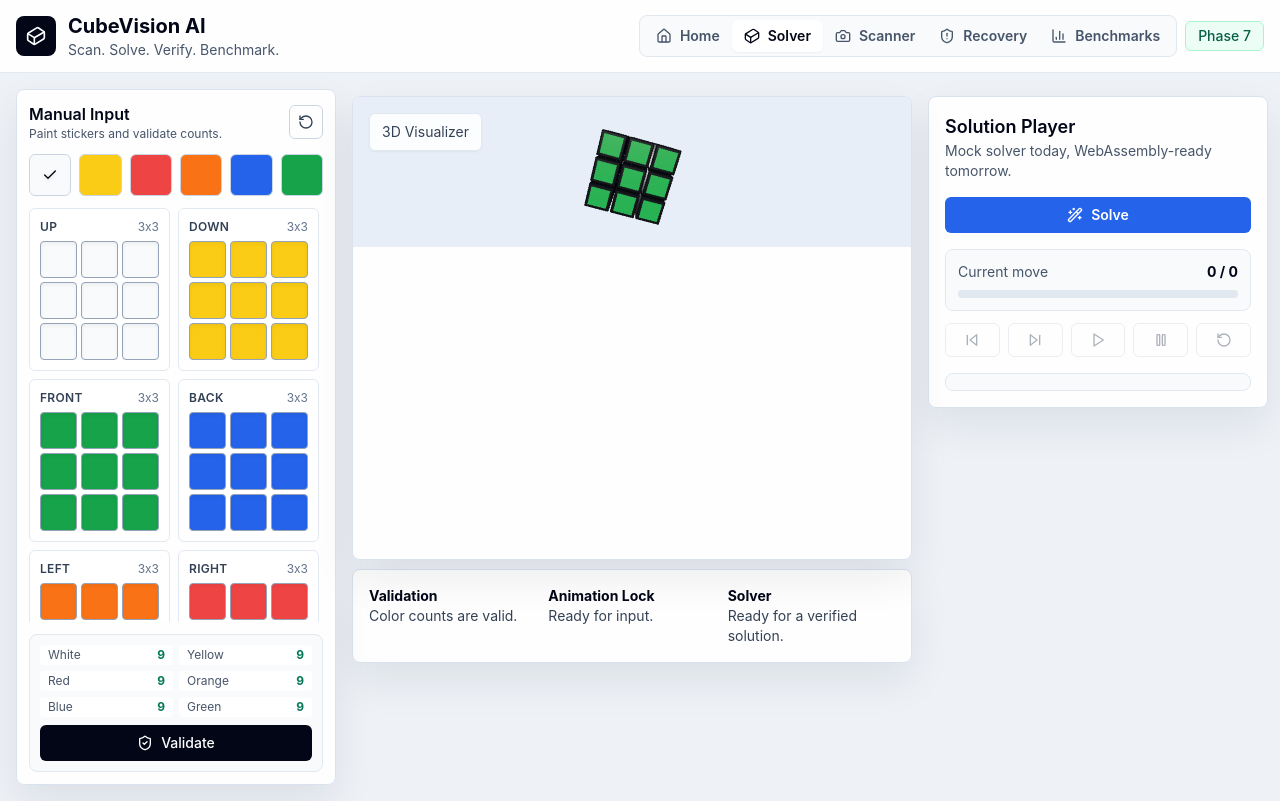
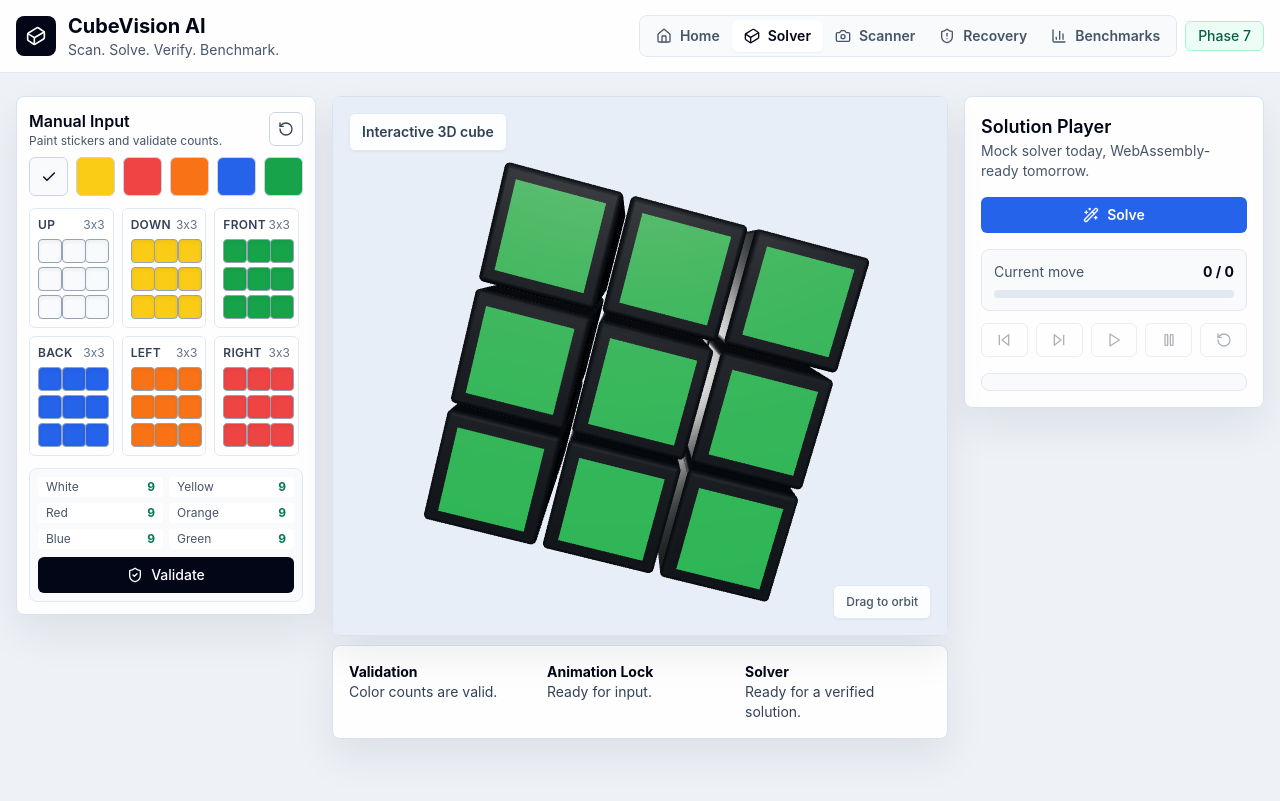
Before and after one commit to vamshichethan/CubeVision-AI-Rubik-s-Cube-Scanner-Solver, a React (Vite) app: page / in a window 1280 px wide. Both pictures are taken after a click on the button "Solver". Built offline with nearby package versions, Linux system fonts and the light colour scheme.

Commit message:
Improve solver workspace layout

```diff
--- a/src/App.tsx
+++ b/src/App.tsx
@@ -135,7 +135,7 @@
           onNavigate={setCurrentPage}
         />
       ) : currentPage === 'workspace' ? (
-        <main className="mx-auto grid min-h-[calc(100vh-89px)] max-w-[1800px] grid-cols-1 gap-4 p-4 xl:grid-cols-[320px_minmax(560px,1fr)_340px]">
+        <main className="mx-auto grid min-h-[calc(100vh-89px)] max-w-[1900px] grid-cols-1 gap-4 p-4 xl:grid-cols-[300px_minmax(520px,1fr)_300px]">
           <div className="xl:sticky xl:top-24 xl:self-start">
             <ManualInputPanel
               cubeState={cubeState}
@@ -147,7 +147,7 @@
             />
           </div>
 
-          <div className="flex min-h-[500px] flex-col gap-4">
+          <div className="flex min-h-[560px] flex-col gap-4">
             <div className="xl:sticky xl:top-24 xl:z-10">
               <CubeScene
                 cubeState={cubeState}
--- a/src/components/Cube3D/CubeScene.tsx
+++ b/src/components/Cube3D/CubeScene.tsx
@@ -11,18 +11,21 @@
 
 export function CubeScene({ cubeState, animation, onAnimationComplete }: Props) {
   return (
-    <section className="panel relative min-h-[min(58vh,520px)] overflow-hidden rounded-lg">
-      <Canvas dpr={[1, 2]} gl={{ antialias: true }}>
+    <section className="panel relative h-[clamp(520px,calc(100vh-260px),760px)] overflow-hidden rounded-lg bg-[#e8eef7]">
+      <Canvas className="h-full w-full" dpr={[1, 2]} gl={{ antialias: true }}>
         <color attach="background" args={['#e8eef7']} />
-        <PerspectiveCamera makeDefault position={[5, 4.4, 6]} fov={42} />
-        <ambientLight intensity={1.15} />
-        <directionalLight position={[5, 8, 6]} intensity={2.2} />
-        <directionalLight position={[-4, -2, -3]} intensity={0.55} />
+        <PerspectiveCamera makeDefault position={[4.6, 3.8, 5.8]} fov={38} />
+        <ambientLight intensity={1.2} />
+        <directionalLight position={[5, 8, 6]} intensity={2.35} />
+        <directionalLight position={[-4, -2, -3]} intensity={0.65} />
         <RubiksCube cubeState={cubeState} animation={animation} onAnimationComplete={onAnimationComplete} />
-        <OrbitControls enableDamping dampingFactor={0.08} minDistance={4.2} maxDistance={9} />
+        <OrbitControls enableDamping dampingFactor={0.08} minDistance={4.2} maxDistance={8.5} />
       </Canvas>
-      <div className="pointer-events-none absolute left-4 top-4 rounded-md border border-slate-200 bg-white/85 px-3 py-2 text-sm text-slate-700 shadow-sm">
-        3D Visualizer
+      <div className="pointer-events-none absolute left-4 top-4 rounded-md border border-slate-200 bg-white/90 px-3 py-2 text-sm font-semibold text-slate-700 shadow-sm">
+        Interactive 3D cube
+      </div>
+      <div className="pointer-events-none absolute bottom-4 right-4 rounded-md border border-slate-200 bg-white/85 px-3 py-2 text-xs font-medium text-slate-600 shadow-sm">
+        Drag to orbit
       </div>
     </section>
   );
--- a/src/components/Cube3D/RubiksCube.tsx
+++ b/src/components/Cube3D/RubiksCube.tsx
@@ -84,7 +84,7 @@
     : cubies;
 
   return (
-    <group rotation={[-0.42, 0.64, 0]}>
+    <group rotation={[-0.42, 0.64, 0]} scale={1.04}>
       {staticCubies.map((cubie) => (
         <Cubie key={`${cubie.position.x}-${cubie.position.y}-${cubie.position.z}`} {...cubie} />
       ))}
--- a/src/components/CubeInput/FaceGrid.tsx
+++ b/src/components/CubeInput/FaceGrid.tsx
@@ -10,7 +10,7 @@
 
 export function FaceGrid({ face, stickers, selectedColor, onStickerChange }: Props) {
   return (
-    <section className="rounded-md border border-slate-200 bg-white p-2.5">
+    <section className="rounded-md border border-slate-200 bg-white p-2">
       <div className="mb-1.5 flex items-center justify-between">
         <h3 className="text-xs font-semibold uppercase tracking-wide text-slate-700">{FACE_LABELS[face]}</h3>
         <span className="text-xs text-slate-500">3x3</span>
@@ -23,7 +23,7 @@
             title={`${FACE_LABELS[face]} sticker ${index + 1}`}
             aria-label={`${FACE_LABELS[face]} sticker ${index + 1}`}
             onClick={() => onStickerChange(face, index, selectedColor)}
-            className="focus-ring aspect-square min-h-7 rounded border border-slate-400 shadow-inner transition-transform hover:scale-105"
+            className="focus-ring aspect-square min-h-6 rounded border border-slate-400 shadow-inner transition-transform hover:scale-105"
             style={{ backgroundColor: COLOR_HEX[sticker.color] }}
           />
         ))}
--- a/src/components/CubeInput/ManualInputPanel.tsx
+++ b/src/components/CubeInput/ManualInputPanel.tsx
@@ -34,8 +34,8 @@
   const counts = validateCube(cubeState).counts;
 
   return (
-    <aside className="panel flex max-h-[calc(100vh-104px)] min-h-0 flex-col rounded-lg p-3">
-      <div className="mb-3 flex items-center justify-between gap-3">
+    <aside className="panel flex max-h-[calc(100vh-116px)] min-h-0 flex-col rounded-lg p-3">
+      <div className="mb-2 flex items-center justify-between gap-3">
         <div>
           <h2 className="text-base font-semibold text-slate-950">Manual Input</h2>
           <p className="text-xs text-slate-600">Paint stickers and validate counts.</p>
@@ -52,7 +52,7 @@
 
       <ColorPicker selectedColor={selectedColor} onSelectColor={onSelectedColorChange} />
 
-      <div className="mt-3 grid grid-cols-2 gap-2 overflow-auto pr-1">
+      <div className="mt-3 grid grid-cols-2 gap-2 overflow-auto pr-1 xl:grid-cols-3">
         {FACE_ORDER.map((face) => (
           <FaceGrid
             key={face}
@@ -64,7 +64,7 @@
         ))}
       </div>
 
-      <div className="mt-3 rounded-lg border border-slate-200 bg-slate-50 p-2.5">
+      <div className="mt-3 rounded-lg border border-slate-200 bg-slate-50 p-2">
         <div className="mb-2 grid grid-cols-2 gap-1.5 text-xs 2xl:grid-cols-3">
           {COLORS.map((color) => (
             <div key={color} className="flex items-center justify-between rounded bg-white px-2 py-0.5">
```
